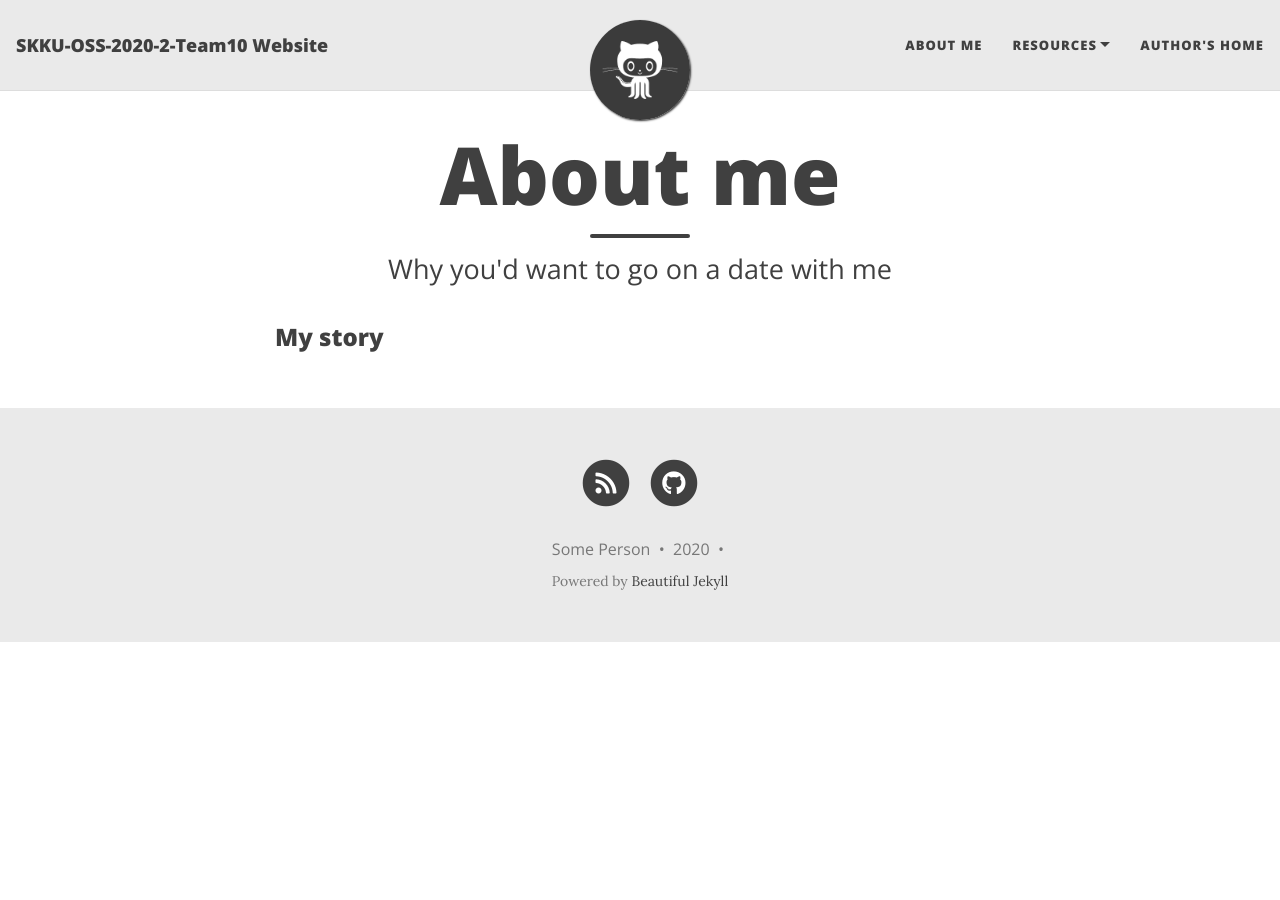
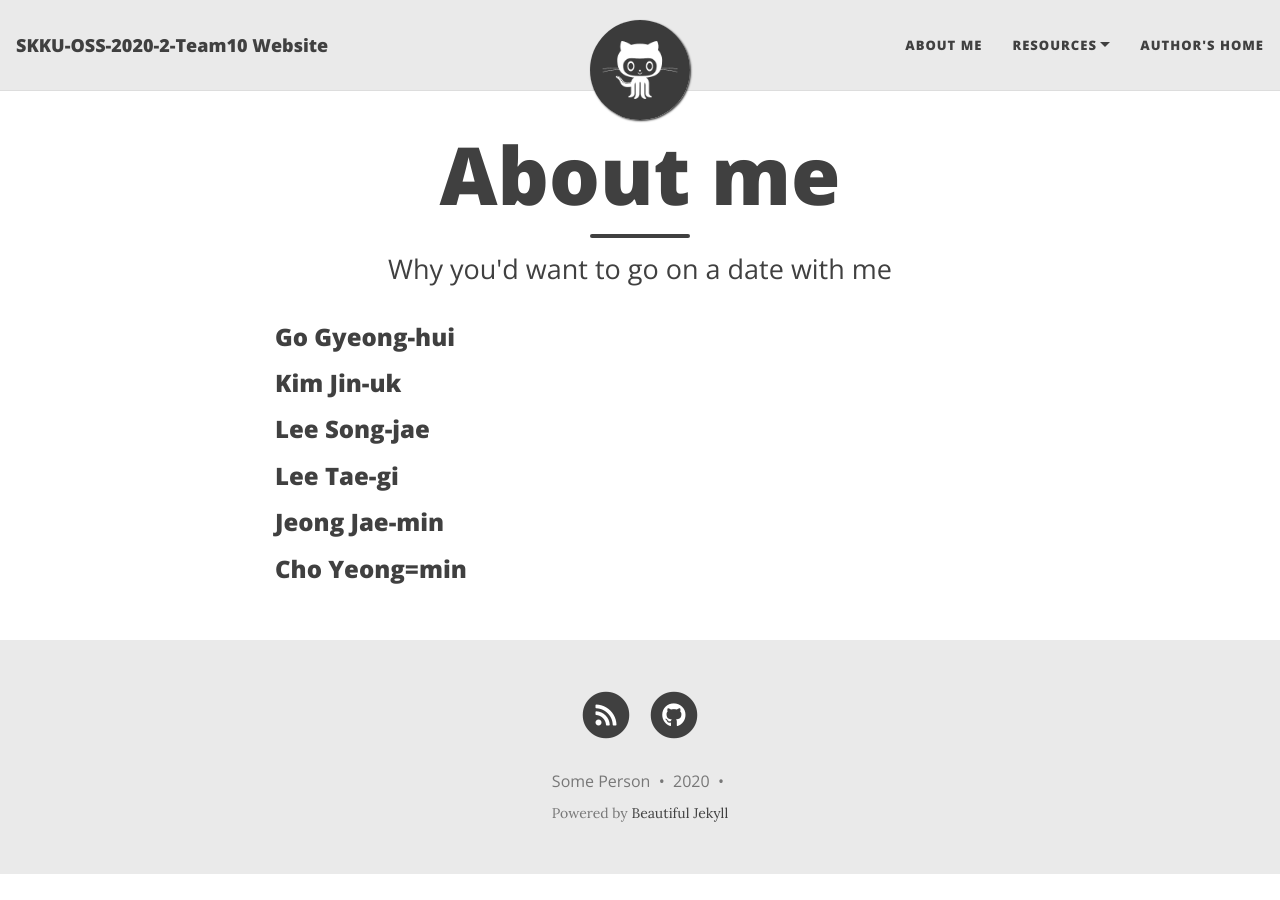
Before and after one commit to 20-2-SKKU-OSS/2020-2-OSS-10, a Jekyll site: the page built from aboutme.md, in a window 1280 px wide. Built offline with Jekyll 4.4.1, drawn with Linux system fonts in a browser that asks for light colours; nearby versions of some CDN libraries.

Commit message:
Update aboutme.md

```diff
--- a/aboutme.md
+++ b/aboutme.md
@@ -3,4 +3,9 @@ layout: page
 title: About me
 subtitle: Why you'd want to go on a date with me
 ---
-### My story
+### Go Gyeong-hui
+### Kim Jin-uk
+### Lee Song-jae
+### Lee Tae-gi
+### Jeong Jae-min
+### Cho Yeong=min
```
